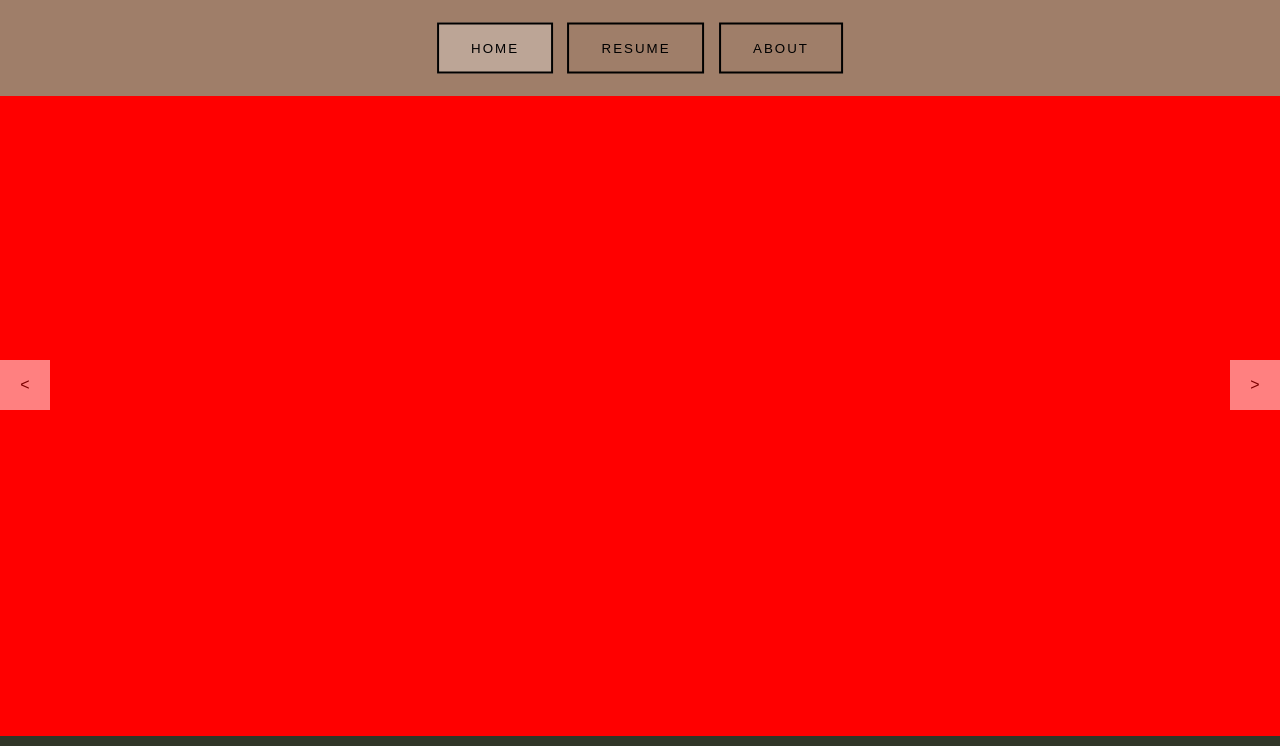
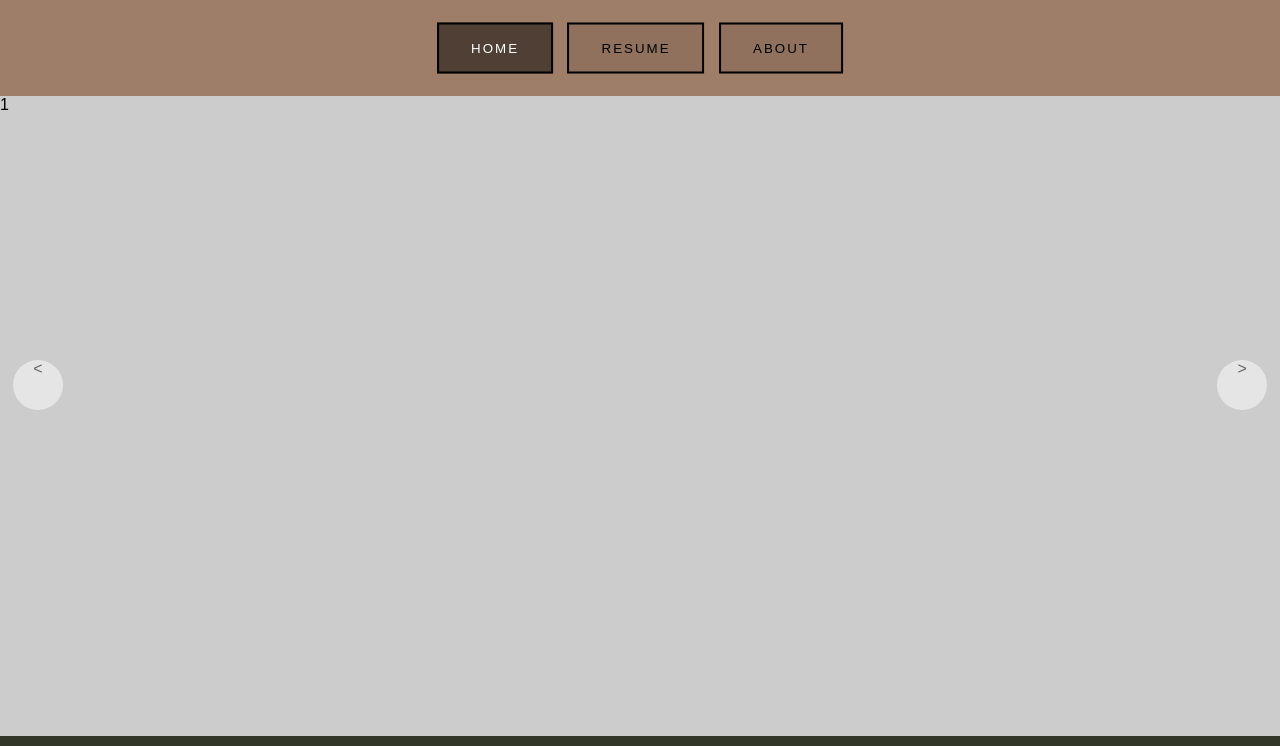
Before and after one commit to malefor2/resume-site, a plain HTML site: page index.html in a window 1280 px wide. Shown: the top 746 px of the page. Drawn offline with nearby package versions, Linux system fonts and the light colour scheme.

Commit message:
slider fix

```diff
--- a/index.html
+++ b/index.html
@@ -4,24 +4,26 @@
         <title>Resume</title>
         <link rel="stylesheet" href="style.css">
         <script src="https://ajax.googleapis.com/ajax/libs/jquery/3.1.1/jquery.min.js"></script>
-        <script src="test.js"></script>
 </head>
 <body>
         <div id="wrapper">
         <div id="head">
                 <div id="buttons-wrapper">
-                        <button type="button" class="sliderlink current" onclick="slide(0)">HOME</button>
-                        <button type="button" class="sliderlink" onclick="slide(1)">RESUME</button>
-                        <button type="button" class="sliderlink" onclick="slide(2)">ABOUT</button>
+                    <button id="0" type="button" class="sliderlink current" onclick="slide(0)">
+                        <p>HOME</p></button>
+                    <button id="1"type="button" class="sliderlink" onclick="slide(1)">
+                        <p>RESUME</p></button>
+                    <button id="2" type="button" class="sliderlink" onclick="slide(2)">
+                        <p>ABOUT</p></button>
                 </div>
         </div>
         <div id="content-wrapper">
             <div class="side_button" id="left" onclick="slide('l')"><p><</p></div>
             <div class="side_button" id="right" onclick="slide('r')"><p>></p></div>
                 <div id="content-slider-wrapper">
-                        <div class="con" id="slide1"></div>
-                        <div class="con" id="slide2"></div>
-                        <div class="con" id="slide3"></div>
+                        <div class="con" id="slide1">1</div>
+                        <div class="con" id="slide2">2</div>
+                        <div class="con" id="slide3">3</div>
                 </div>
         </div>
         <div id="footer">
--- a/slider.js
+++ b/slider.js
@@ -29,4 +29,14 @@ function slide(num){
         }
         wrapper.style.transform = translate;
     }
+    var k = '#' + cur.toString();
+    $(document).ready(function(){
+            $('.sliderlink').removeClass('current');
+            $(k).addClass('current');
+    });
+    console.log(cur);
 }
+
+window.onresize =  function(event){
+    slide(cur);
+};
--- a/style.css
+++ b/style.css
@@ -1,4 +1,5 @@
-div{
+p{
+    margin: 0;
 }
 
 html, body{
@@ -35,6 +36,7 @@ button{
         padding: 2vh 4vh;
         margin-left: 5px;
         margin-right: 5px;
+        background-color: rgba(0, 0, 0, 0.1);
         text-decoration: none;
 }
 
@@ -110,15 +112,12 @@ img{
 }
 
 #slide1{
-        background-color: red;
 }
 
 #slide2{
-        background-color: green;
 }
 
 #slide3{
-        background-color: blue;
 }
 
 .side_button{
@@ -130,16 +129,22 @@ img{
     height: 50px;
     background: white;
     position: absolute;
+    border-radius: 100px;
 }
 
 .side_button#left{
-    left: 0%;
+    left: 1%;
 }
 
 .side_button#right{
-    right: 0%;
+    right: 1%;
 }
 
 .current{
-    background-color: rgba(256, 256, 256, 0.3);
+    transition: 0.2s;
+    background-color: rgba(0, 0, 0, 0.5);
 }
+
+.current p{
+    color: white;
+}
```
